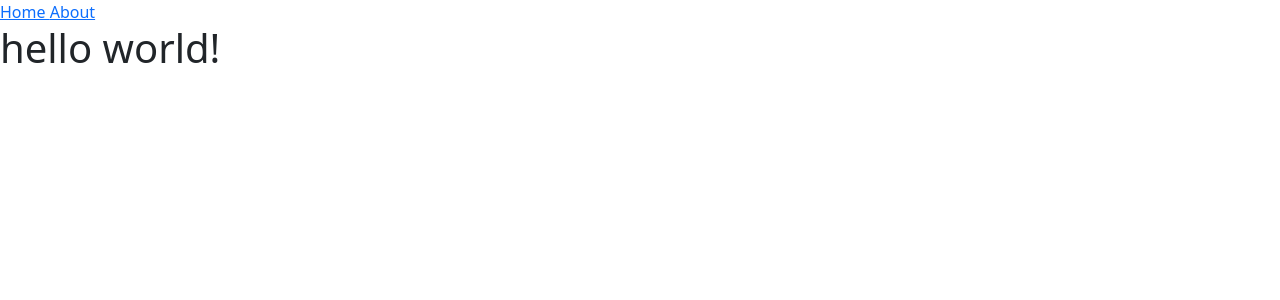
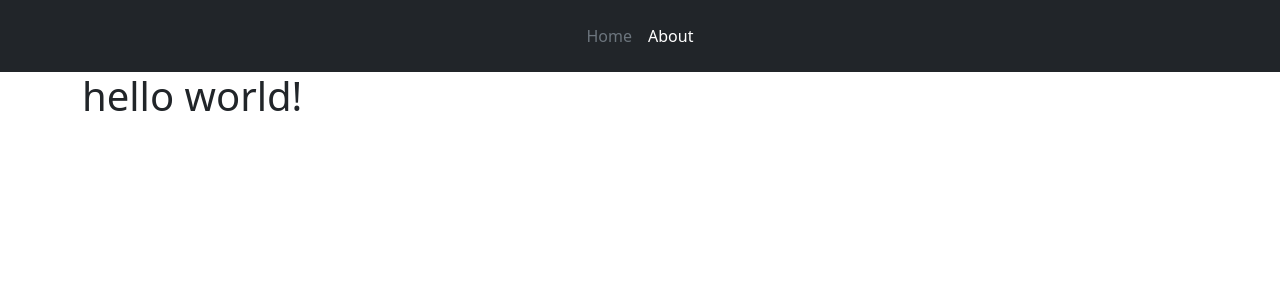
Before and after one commit to oxfordparkour/oxfordparkour.github.io, a Jekyll site: the page built from index.html, in a window 1280 px wide. Shown: the top 300 px of the page. Built offline with Jekyll 4.4.1, drawn with Linux system fonts in a browser that asks for light colours.

Commit message:
use bootstrap to style a nav bar

```diff
--- a/_includes/navigation.html
+++ b/_includes/navigation.html
@@ -1,7 +1,18 @@
-<nav>
-  {% for item in site.data.navigation %}
-    <a href="{{ item.link }}" {% if page.title == item.name %}class="current"{% endif %}>
-      {{ item.name }}
-    </a>
-  {% endfor %}
-</nav>
+
+      <ul class="nav col-12 col-lg-auto me-lg-auto mb-2 justify-content-center mb-md-0">
+        {% for item in site.data.navigation %}
+          <li>
+            <a href="{{ item.link }}"
+               class="nav-link px-2
+                {% if page.title == item.name %}
+                  text-secondary
+                {% else %}
+                  text-white
+                {% endif %}
+               "
+            >
+              {{ item.name }}
+            </a>
+          </li>
+        {% endfor %}
+      </ul>
--- a/_layouts/default.html
+++ b/_layouts/default.html
@@ -7,7 +7,11 @@
     {% seo %}
   </head>
   <body>
-    {% include navigation.html %}
-    {{ content }}
+    <header class="p-3 bg-dark text-white">
+      <div class="container">
+        {% include navigation.html %}
+      </div>
+    </header>
+    <div class="container">{{ content }}</div>
   </body>
 </html>
```
